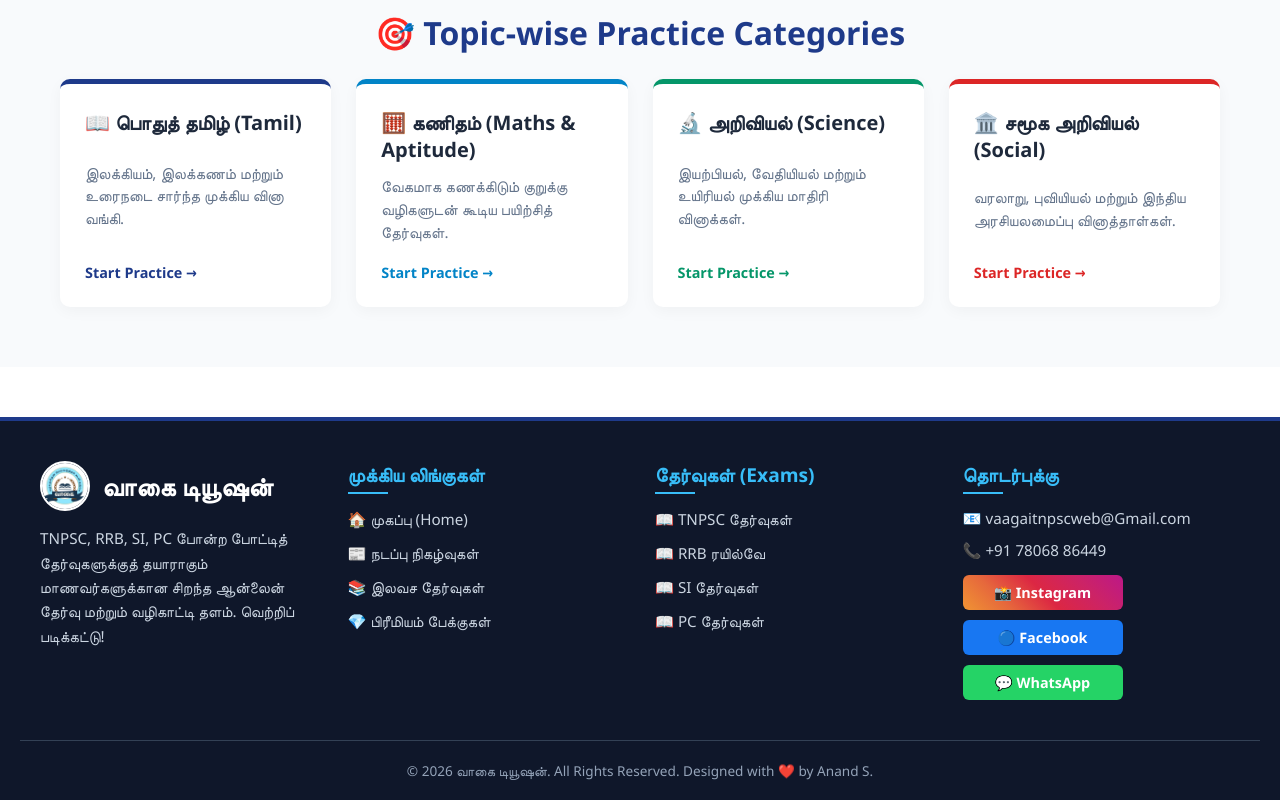
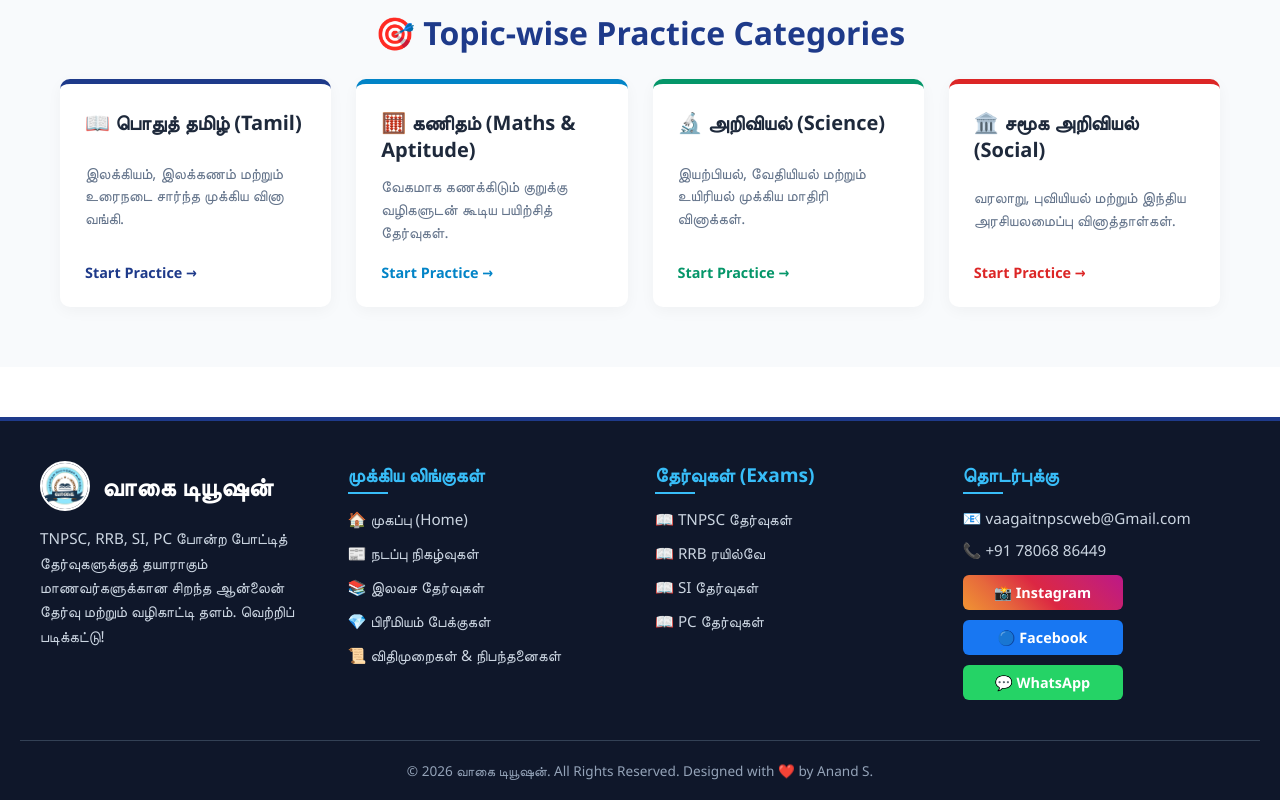
Before and after one commit to vaagaitnpscweb-backend/frontend, a React (Vite) app: page / in a window 1280 px wide. Shown: the part 1210-2010 px from the top of the page. Built offline with nearby package versions, Linux system fonts and the light colour scheme; no server answers.

Commit message:
Update Footer.jsx

```diff
--- a/src/Componentss/Footer.jsx
+++ b/src/Componentss/Footer.jsx
@@ -1,4 +1,3 @@
-
 import { Link } from 'react-router-dom';
 import '../Styles/Footer.css';
 import logoImg from '../assets/logoImg.jpeg';
@@ -30,6 +29,8 @@ function Footer() {
             <li><Link to="/current-affairs">📰 நடப்பு நிகழ்வுகள்</Link></li>
             <li><Link to="/free-quiz">📚 இலவச தேர்வுகள்</Link></li>
             <li><Link to="/premium">💎 பிரீமியம் பேக்குகள்</Link></li>
+            {/* விதிமுறைகள் மற்றும் நிபந்தனைகள் லிங்க் சேர்க்கப்பட்டுள்ளது */}
+            <li><Link to="/terms">📜 விதிமுறைகள் & நிபந்தனைகள்</Link></li>
           </ul>
         </div>
 
```
